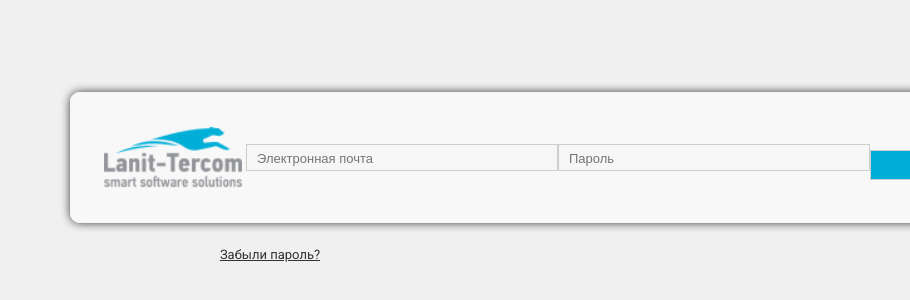
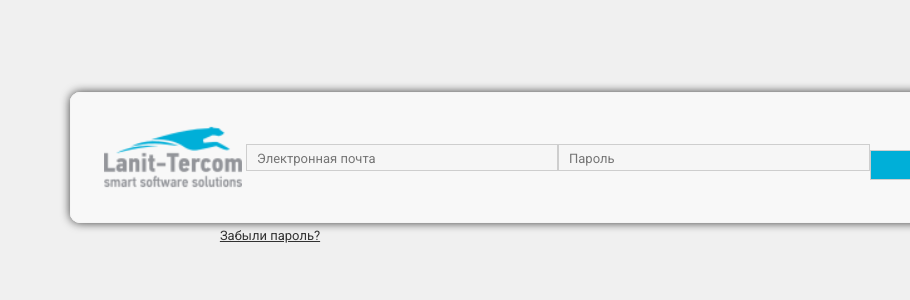
Before and after one commit to ltschool2019/LTSummerSchool2019, an Angular app in the folder LTRegistratorUI/: page / in a window 1280 px wide. Shown: the part 158-458 px from the top of the page, without its empty margins (370-1280 px from the left). Built offline with nearby package versions, Linux system fonts and the light colour scheme.

Commit message:
Вложенность и бэм
Добавил вложенность и бэм, убрал иконку

```diff
--- a/LTRegistratorUI/src/app/login/login.component.html
+++ b/LTRegistratorUI/src/app/login/login.component.html
@@ -1,15 +1,15 @@
-<section class="login-form">
+<section class="login">
   <h2 class="visually-hidden">Вход</h2>
-  <form action="" method="POST">
+  <form action="" method="POST" class="login__form">
     <fieldset>
       <legend class="visually-hidden">Вход</legend>
       <img src="../../assets/logo.PNG" alt="logo" class="logo">
       <label for="login-form-email" class="visually-hidden">e-mail</label>
-      <input type="email" id="login-form-email" name="e-mail" placeholder="Электронная почта">
+      <input type="email" id="login-form-email" name="e-mail" class="login__form__email" placeholder="Электронная почта">
       <label for="login-form-password" class="visually-hidden">Пароль</label>
       <input type="password" id="login-form-password" name="password" placeholder="Пароль">
-      <input type="submit" class="button enter" name="login-button" value="Войти">
+      <input type="submit" class="button enter-button" name="login-button" value="Войти">
     </fieldset>
   </form>
-  <p class="login-form-links"><a href="#">Забыли пароль?</a></p>
+  <p class="login__form__link"><a href="#">Забыли пароль?</a></p>
 </section>
--- a/LTRegistratorUI/src/app/login/login.component.scss
+++ b/LTRegistratorUI/src/app/login/login.component.scss
@@ -1,10 +1,8 @@
-
-form {
+.login__form {
   margin-top: 250px;
   width: 400px;
   margin-left: auto;
   margin-right: auto;
-}
 
   fieldset {
     display: flex;
@@ -17,39 +15,8 @@ fieldset {
     background: rgb(248, 248, 248);
     margin: 0 auto;
     box-shadow: 0 0 10px 0 rgba(0, 0, 0, 0.75);
-}
 
-.login-form p a {
-  font-size: 13px;
-  line-height: 24px;
-  font-weight: normal;
-  color: #323232;
-}
-
-.login-form p a:hover,
-.login-form p a:focus {
-  color: #323232;
-
-}
-
-[type="submit"]:hover,
-[type="submit"]:focus {
-
-  color: #323232;
-  cursor: pointer;
-}
-
-h2,
-img,
-input,
-a,
-button {
-  display: flex;
-  justify-content: center;
-
-}
-
-img {
+    .logo {
       margin: 0 auto;
     }
 
@@ -62,10 +29,9 @@ input {
       padding: 6px 0 4px 10px;
       border: 1px solid #cecece;
       background: #F6F6f6;
-  /*  border-radius: 5px;*/
     }
 
-[type="submit"] {
+    .enter-button {
       margin: 0 auto;
       color: lightgray;
       margin-top: 15px;
@@ -73,11 +39,36 @@ input {
       font: inherit;
       font-size: 14px;
       line-height: 18px;
+
+      &:disabled{
+        background:gray;
+      }
+      &:hover,
+      &:focus {
+        color: #323232;
+        cursor: pointer;
+      }
+    }
+  }
 }
 
-.login-form {
+.login {
   display: flex;
   flex-direction: column;
+
+  .login__form__link {
+    a {
+      font-size: 13px;
+      line-height: 24px;
+      font-weight: normal;
+      color: #323232;
+
+      &:hover,
+      &focus {
+        color: #323232;
+      }
+    }
+  }
 }
 
 .visually-hidden {
@@ -87,7 +78,3 @@ input {
   height: 1px;
   margin: 1px;
 }
-
-form+p {
-  margin-top: 20px;
-}
--- a/LTRegistratorUI/src/index.html
+++ b/LTRegistratorUI/src/index.html
@@ -7,8 +7,6 @@
   <base href="/">
 
   <meta name="viewport" content="width=device-width, initial-scale=1">
-  <link href="https://fonts.googleapis.com/css?family=Roboto:400,700&amp;subset=cyrillic" rel="stylesheet">
-  <link rel="icon" type="image/x-icon" href="favicon.ico">
 </head>
 
 <body>
--- a/LTRegistratorUI/src/sass/styles.scss
+++ b/LTRegistratorUI/src/sass/styles.scss
@@ -1,9 +1,13 @@
 /* You can add global styles to this file, and also import other style files */
+@import url('https://fonts.googleapis.com/css?family=Roboto:400,700&display=swap&subset=cyrillic');
+*{
+  font-family: "Roboto", Arial, sans-serif;
+}
+
 body {
   margin: 0;
   padding: 0;
 
-  font-family: "Roboto", Arial, sans-serif;
   font-size: 18px;
   line-height: 22px;
   color: #000000;
```
Also changed, not shown: 1 other file (tests, documents, lock files or other folders). Lines whose indentation alone changed are shown as unchanged.
